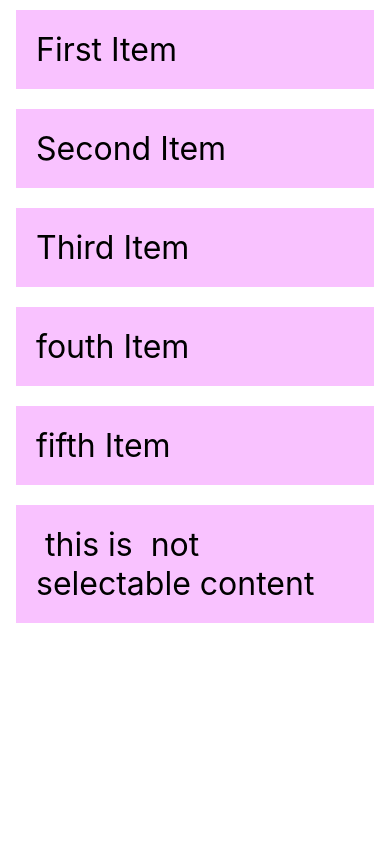
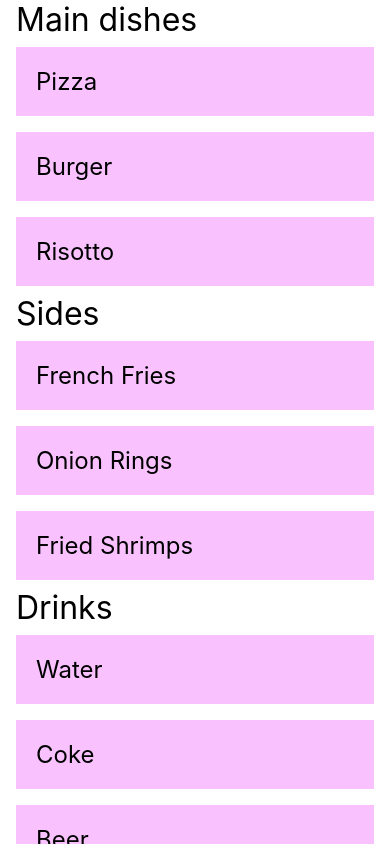
Before and after one commit to codemetricsgithub/react-native, a React Native app: screen / in a window 390 px wide. Built offline with nearby package versions, Linux system fonts and the light colour scheme.

Commit message:
Section list aded

```diff
--- /dev/null
+++ b/src/SectionList/SectionList.js
@@ -0,0 +1,69 @@
+import React from 'react';
+import {
+  StyleSheet,
+  Text,
+  View,
+  SafeAreaView,
+  SectionList,
+  StatusBar,
+} from 'react-native';
+
+const DATA = [
+  {
+    title: 'Main dishes',
+    data: ['Pizza', 'Burger', 'Risotto'],
+  },
+  {
+    title: 'Sides',
+    data: ['French Fries', 'Onion Rings', 'Fried Shrimps'],
+  },
+  {
+    title: 'Drinks',
+    data: ['Water', 'Coke', 'Beer'],
+  },
+  {
+    title: 'Desserts',
+    data: ['Cheese Cake', 'Ice Cream'],
+  },
+];
+
+const Item = ({title}) => (
+  <View style={styles.item}>
+    <Text style={styles.title}>{title}</Text>
+  </View>
+);
+
+const SectionListView = () => (
+  <SafeAreaView style={styles.container}>
+    <SectionList
+      sections={DATA}
+      keyExtractor={(item, index) => item + index}
+      renderItem={({item}) => <Item title={item} />}
+      renderSectionHeader={({section: {title}}) => (
+        <Text style={styles.header}>{title}</Text>
+      )}
+    />
+  </SafeAreaView>
+);
+
+const styles = StyleSheet.create({
+  container: {
+    flex: 1,
+    paddingTop: StatusBar.currentHeight,
+    marginHorizontal: 16,
+  },
+  item: {
+    backgroundColor: '#f9c2ff',
+    padding: 20,
+    marginVertical: 8,
+  },
+  header: {
+    fontSize: 32,
+    backgroundColor: '#fff',
+  },
+  title: {
+    fontSize: 24,
+  },
+});
+
+export default SectionListView;
--- /dev/null
+++ b/src/flatlist/FlatlistSelectable.js
@@ -0,0 +1,80 @@
+import React, {useState} from 'react';
+import {
+  FlatList,
+  SafeAreaView,
+  StatusBar,
+  StyleSheet,
+  Text,
+  TouchableOpacity,
+} from 'react-native';
+
+const DATA = [
+  {
+    id: 'bd7acbea-c1b1-46c2-aed5-3ad53abb28ba',
+    title: 'First Item',
+  },
+  {
+    id: '3ac68afc-c605-48d3-a4f8-fbd91aa97f63',
+    title: 'Second Item',
+  },
+  {
+    id: '58694a0f-3da1-471f-bd96-145571e29d72',
+    title: 'Third Item',
+  },
+  {
+    id: '58694a20f-3da1-471f-bd96-145571e29d72',
+    title: 'Fouth Item',
+  },
+];
+
+const Item = ({item, onPress, backgroundColor, textColor}) => (
+  <TouchableOpacity onPress={onPress} style={[styles.item, backgroundColor]}>
+    <Text style={[styles.title, textColor]}>{item.title}</Text>
+  </TouchableOpacity>
+);
+
+const FlatlistSelectable = () => {
+  const [selectedId, setSelectedId] = useState(null);
+
+  const renderItem = ({item}) => {
+    const backgroundColor = item.id === selectedId ? 'red' : 'yellow';
+    const color = item.id === selectedId ? 'white' : 'black';
+
+    return (
+      <Item
+        item={item}
+        onPress={() => setSelectedId(item.id)}
+        backgroundColor={{backgroundColor}}
+        textColor={{color}}
+      />
+    );
+  };
+
+  return (
+    <SafeAreaView style={styles.container}>
+      <FlatList
+        data={DATA}
+        renderItem={renderItem}
+        keyExtractor={item => item.id}
+        extraData={selectedId}
+      />
+    </SafeAreaView>
+  );
+};
+
+const styles = StyleSheet.create({
+  container: {
+    flex: 1,
+    marginTop: StatusBar.currentHeight || 0,
+  },
+  item: {
+    padding: 20,
+    marginVertical: 8,
+    marginHorizontal: 16,
+  },
+  title: {
+    fontSize: 32,
+  },
+});
+
+export default FlatlistSelectable;
--- a/src/index.js
+++ b/src/index.js
@@ -8,6 +8,8 @@ import Absolutefillobj from './stylesheets/Absolutefillobj';
 import Buttonex from './buttons/Button';
 import SwitchToggle from './switches/SwitchToggle';
 import Flatlist from './flatlist/Flatlist';
+import FlatlistSelectable from './flatlist/FlatlistSelectable';
+import SectionListView from './SectionList/SectionList';
 
 const index = () => {
   return (
@@ -20,7 +22,9 @@ const index = () => {
       <Hairlinewidth /> */}
       {/* <Buttonex />
       <SwitchToggle /> */}
-      <Flatlist />
+      {/* <Flatlist /> */}
+      {/* <FlatlistSelectable /> */}
+      <SectionListView />
     </>
   );
 };
```
